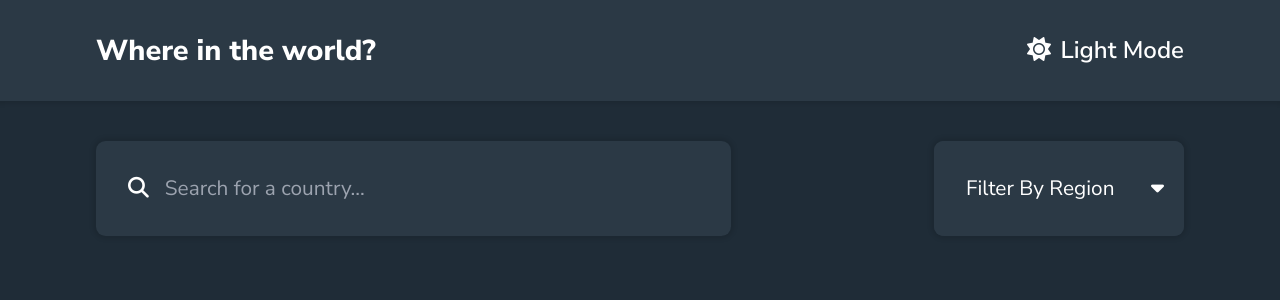
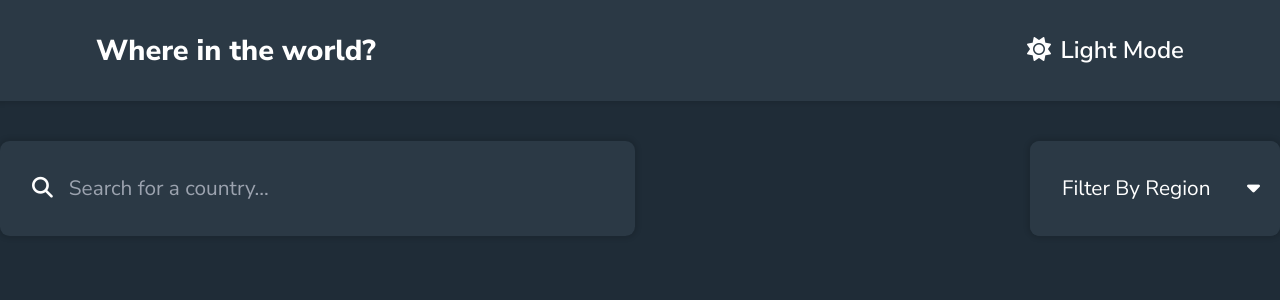
Before and after one commit to SaiManojBotchu/Rest-Countries-Api, a React (Create React App) app: page / in a window 1280 px wide. Shown: the top 300 px of the page. Built offline with nearby package versions, Linux system fonts and the light colour scheme; no server answers.

Commit message:
Fixed bug: when there are countries less than 4, "justify-between" is not helping as that is causing more space between the country cards

```diff
--- a/src/App.js
+++ b/src/App.js
@@ -17,14 +17,14 @@ function App() {
   };
 
   return (
-    <div>
+    <>
       <Header dark={isDarkMode} toggleTheme={toggleTheme} />
       <Routes>
         <Route path='/' element={<Home />} />
         <Route path='/country/:name' element={<Country />} />
         <Route path='*' element={<NoPage />} />
       </Routes>
-    </div>
+    </>
   );
 }
 
--- a/src/components/Countries.js
+++ b/src/components/Countries.js
@@ -4,8 +4,6 @@ import { v4 as uuid } from 'uuid';
 import Card from './Card';
 import '../css/Home.css';
 
-// FIXME: when there are countries less than 4, "justify-between" is not helping
-// as that is causing more space between the country cards
 function Countries({ countries }) {
   const getAllCountries = () => {
     return countries.map((country) => (
--- a/src/components/Header.js
+++ b/src/components/Header.js
@@ -4,13 +4,15 @@ import '../css/Home.css';
 
 function Header({ dark, toggleTheme }) {
   return (
-    <header className='Header'>
+    <div className='Header'>
+      <header>
         <Link to='/'>Where in the world?</Link>
         <button onClick={toggleTheme}>
           <i className={`fa-solid fa-${dark ? 'sun' : 'moon'}`} />
           {dark ? 'Light Mode' : 'Dark Mode'}
         </button>
       </header>
+    </div>
   );
 }
 
--- a/src/css/Home.css
+++ b/src/css/Home.css
@@ -1,16 +1,22 @@
 .Home {
-  margin: 0rem 6rem;
+  margin: 0 auto;
+  max-width: 110rem;
 }
 
 /*****  Header CSS  *****/
 .Header {
   padding: 1.8rem 6rem;
+  background-color: var(--headerBColor);
+  box-shadow: var(--boxShadow);
+}
+
+.Header header{
+  margin: 0 auto;
   display: flex;
   justify-content: space-between;
   font-size: 1.8rem;
   font-weight: 900;
-  background-color: var(--headerBColor);
-  box-shadow: var(--boxShadow);
+  max-width: 110rem;
 }
 
 .Header button {
@@ -94,13 +100,17 @@ select {
   padding-top: 6rem;
   display: flex;
   flex-wrap: wrap;
-  justify-content: space-between;
+  /* space between each card */
+  gap: 6rem;
+}
+
+.Countries:last-child {
+  margin-bottom: 6rem;
 }
 
 .Card {
-  margin-bottom: 5rem;
-  width: 360px;
-  height: 460px;
+  width: 23rem;
+  height: 28rem;
   font-size: 1.1rem;
   background-color: var(--headerBColor);
   border-radius: 0.6rem;
```
Lines whose indentation alone changed are shown as unchanged.
